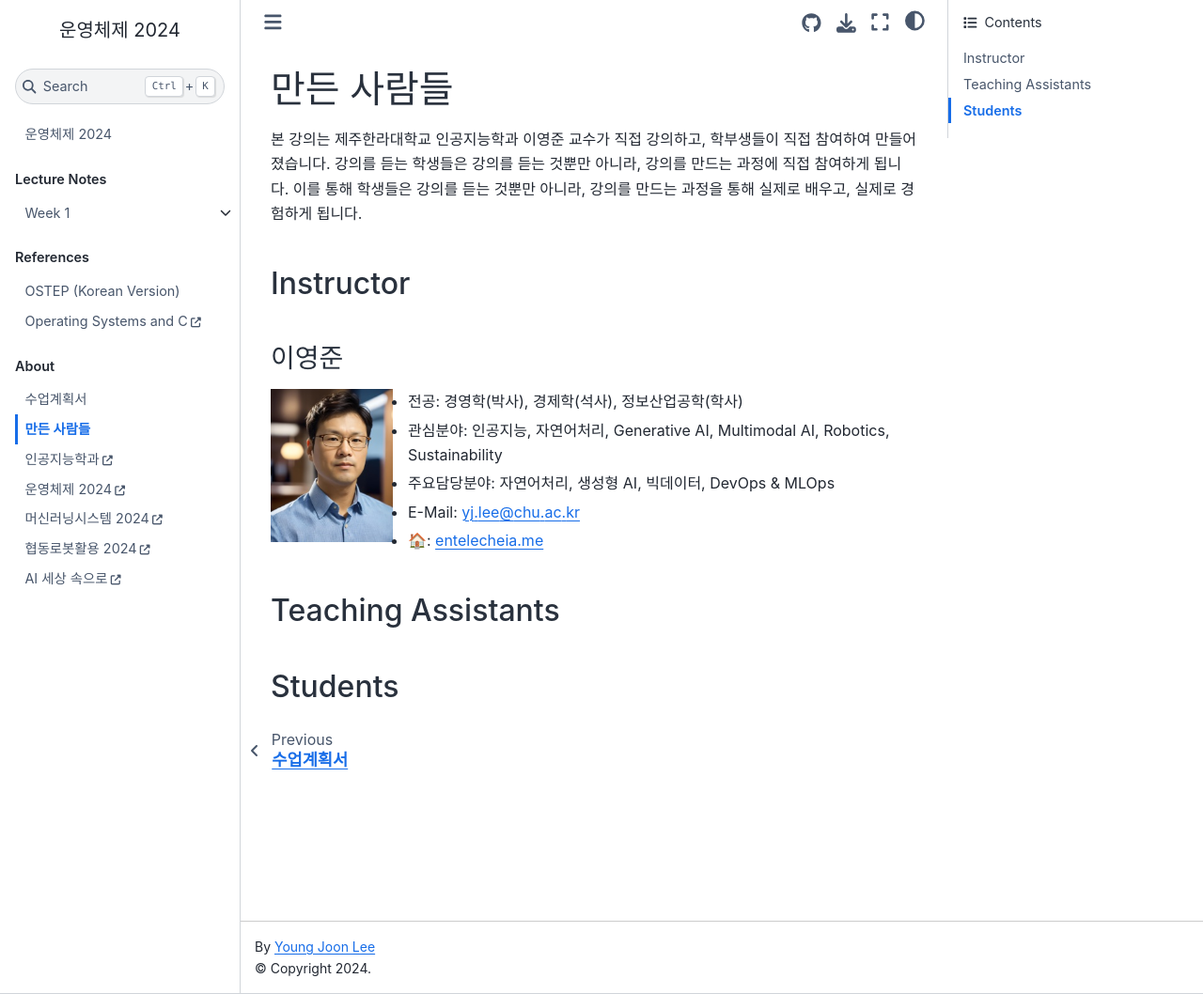
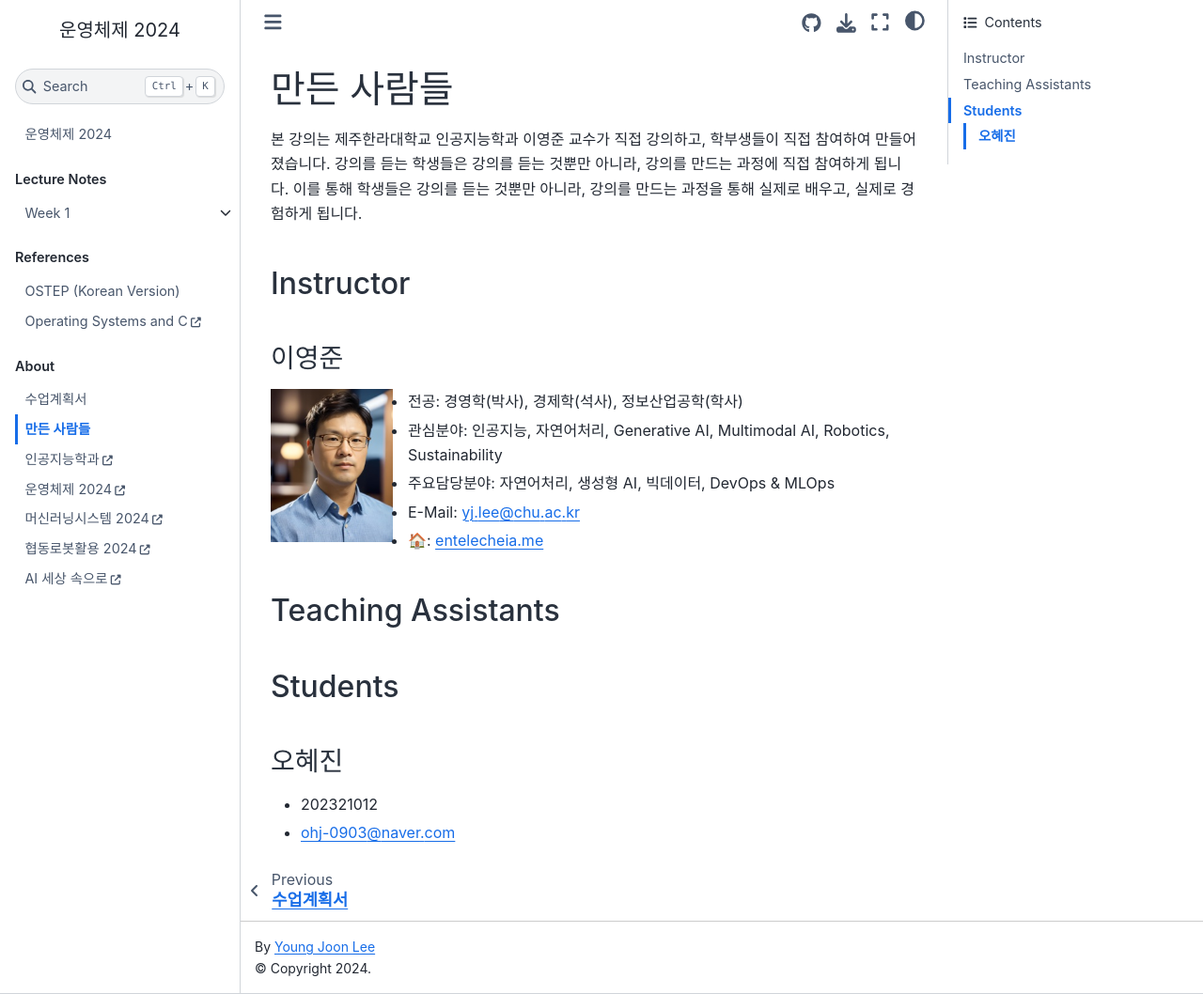
Before and after one commit to entelecheia/os-2024, a Jupyter Book: the page built from book/about/index.md, in a window 1280 px wide and 1058 px high. Shown: the whole window at 94% size. Built offline with Jupyter Book 1.0.4 settings and Sphinx 7.4.7 and the Sphinx Book theme 1.1.4, drawn with Linux system fonts in a browser that asks for light colours; a script that is not in the unit is left out.

Commit message:
202321012 오혜진.md

```diff
--- a/book/about/index.md
+++ b/book/about/index.md
@@ -20,3 +20,8 @@
 ## Teaching Assistants
 
 ## Students
+
+### 오혜진
+
+- 202321012
+- ohj-0903@naver.com
```
